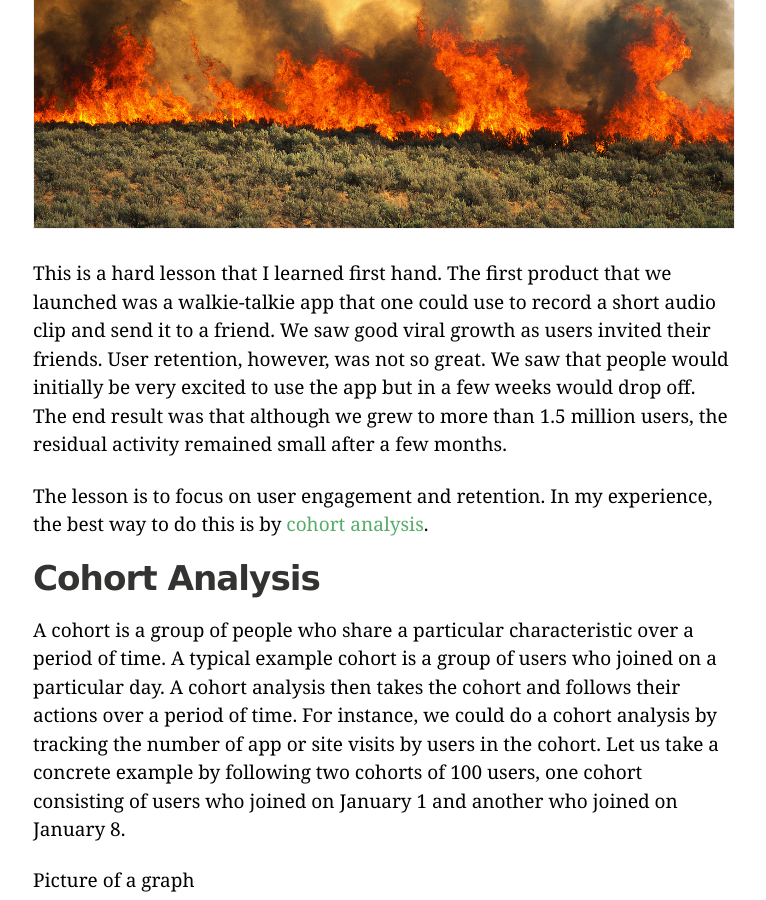
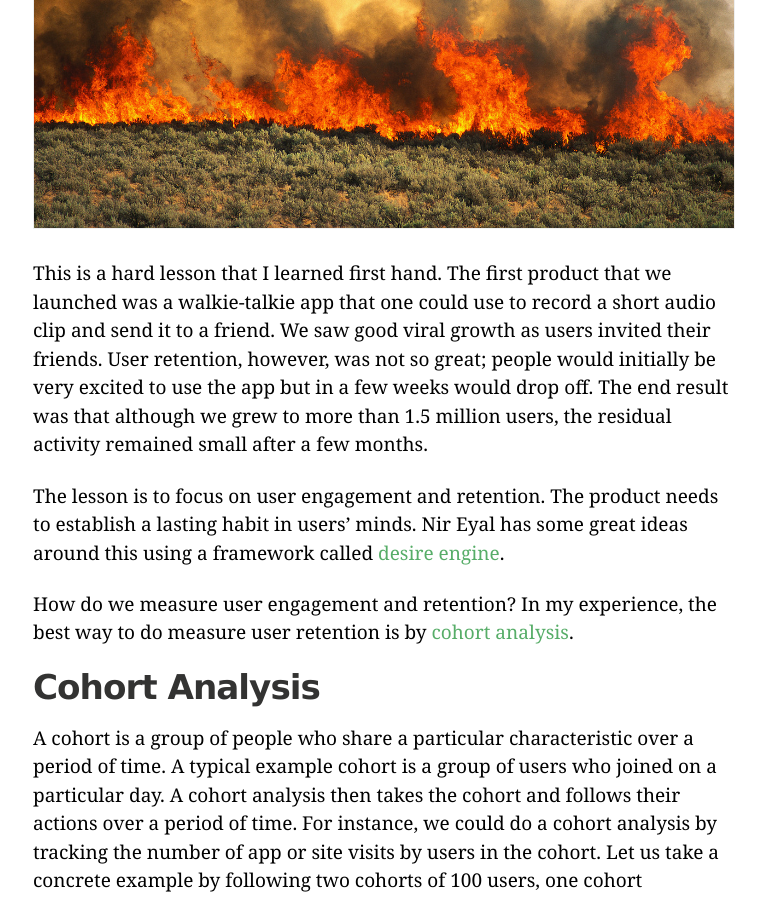
Before and after one commit to avdr/avdr.github.io, a Jekyll site: the page built from _posts/2013-11-10-cohort-analysis.markdown, in a window 1280 px wide and 900 px high, scrolled down 1342 px. Shown: the whole window, without its empty margins (257-1023 px from the left). Built offline with Jekyll 4.4.1, drawn with Linux system fonts in a browser that asks for light colours; Markdown is read by kramdown in place of the engine named in the settings.

Commit message:
Additions

```diff
--- a/_posts/2013-11-10-cohort-analysis.markdown
+++ b/_posts/2013-11-10-cohort-analysis.markdown
@@ -43,9 +43,11 @@ Eventually, most user acquisition channels saturate. If the startup is unable to
 
 <img class="iborder" src="/assets/brush_fire.jpg"/>
 
-This is a hard lesson that I learned first hand. The first product that we launched was a walkie-talkie app that one could use to record a short audio clip and send it to a friend. We saw good viral growth as users invited their friends. User retention, however, was not so great. We saw that people would initially be very excited to use the app but in a few weeks would drop off. The end result was that although we grew to more than 1.5 million users, the residual activity remained small after a few months.
+This is a hard lesson that I learned first hand. The first product that we launched was a walkie-talkie app that one could use to record a short audio clip and send it to a friend. We saw good viral growth as users invited their friends. User retention, however, was not so great; people would initially be very excited to use the app but in a few weeks would drop off. The end result was that although we grew to more than 1.5 million users, the residual activity remained small after a few months.
 
-The lesson is to focus on user engagement and retention. In my experience, the best way to do this is by [cohort analysis](http://cohortanalysis.com).
+The lesson is to focus on user engagement and retention. The product needs to establish a lasting habit in users' minds. Nir Eyal has some great ideas around this using a framework called [desire engine](http://www.nirandfar.com/2012/03/how-to-manufacture-desire.html).
+
+How do we measure user engagement and retention? In my experience, the best way to do measure user retention is by [cohort analysis](http://cohortanalysis.com).
 
 ## Cohort Analysis
 
```
